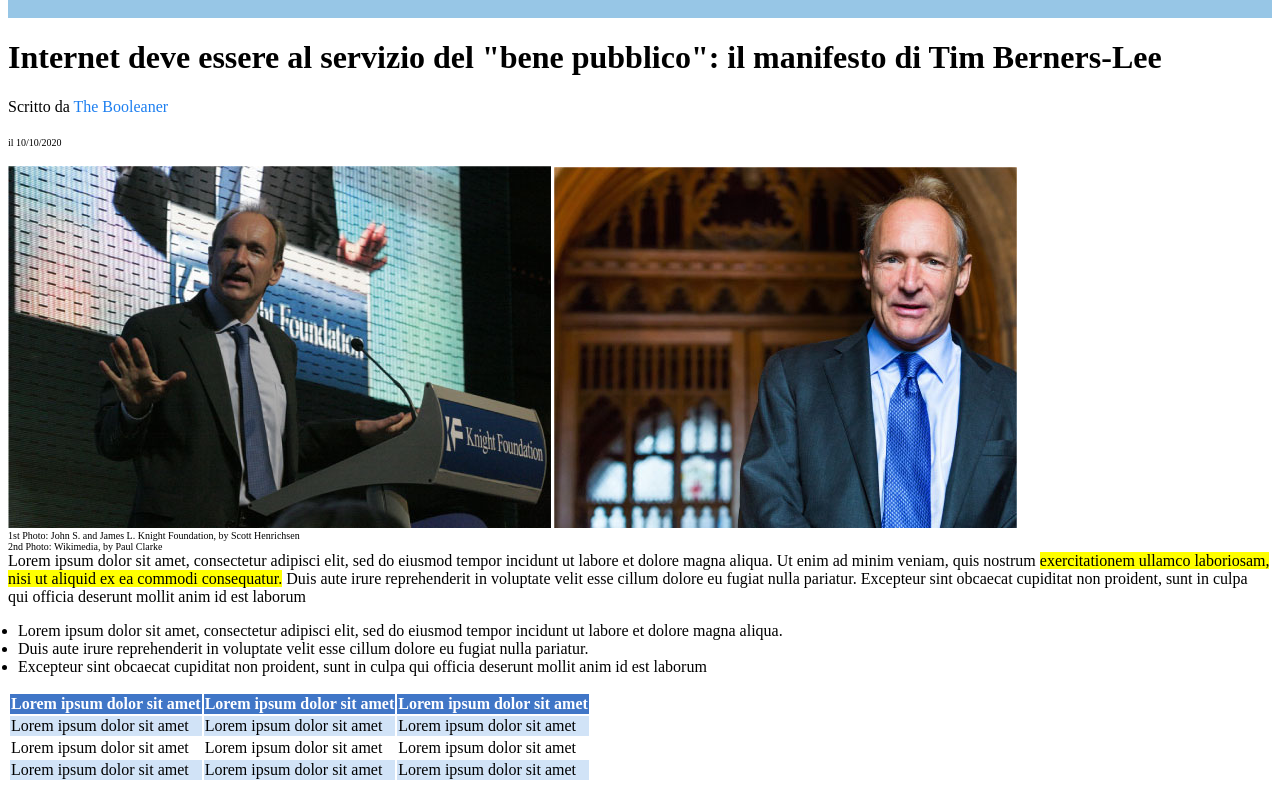
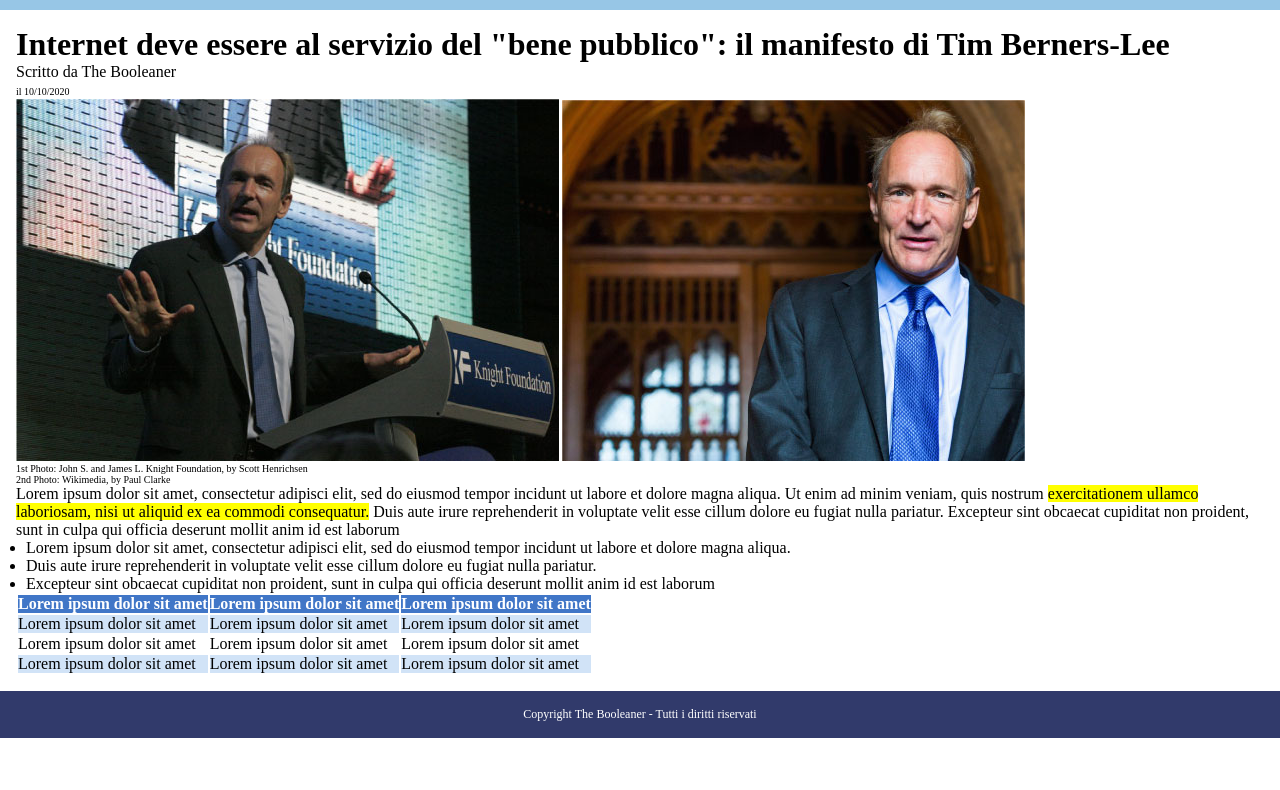
Before and after one commit to alessiolaneve/html-css-booleaner, a plain HTML site: page index.html in a window 1280 px wide. Shown: the part 105-895 px from the top of the page. After the commit the page ends 843 px from the top, so only its background shows below. Drawn offline with Linux system fonts and the light colour scheme.

Commit message:
css reset

```diff
--- a/css/app.css
+++ b/css/app.css
@@ -1,3 +1,22 @@
+
+/* RESET */
+
+* {
+    margin: 0px;
+    padding: 0px;
+}
+
+a {
+    text-decoration: none;
+    color: currentColor;
+}
+
+main {
+    margin: 16px 16px;
+}
+
+/* HEADER */
+
 .logo {
     width: 200px;
 }
@@ -7,7 +26,9 @@
     padding: 30px;
 }
 
-.img{
+/* MAIN */
+
+.img {
     font-size: x-small;
 }
 
@@ -28,3 +49,14 @@ ul{
 .grey_bg {
     background-color: rgb(209, 227, 247);
 }
+
+/* FOOTER */
+
+.page-footer {
+    background-color: #313A6B;
+    color:white;
+    font-size: 12px;
+    text-align: center;
+    padding: 16px;
+
+}
--- a/index.html
+++ b/index.html
@@ -15,7 +15,7 @@
         <main>
             <h1>Internet deve essere al servizio del "bene pubblico": il manifesto di Tim Berners-Lee</h1>
                 <p class="author">
-                    Scritto da <span class="booleaner">The Booleaner</span>
+                    Scritto da <a href="https://thebooleaner.com">The Booleaner</a>
                 </p>
                 <p>
                     <span style="font-size: x-small;">il 10/10/2020</span>
@@ -64,8 +64,8 @@
             </table>
         </main>
 
-        <footer>
-
+        <footer class="page-footer">
+            Copyright The Booleaner - Tutti i diritti riservati
         </footer>
 
     </body>
```
